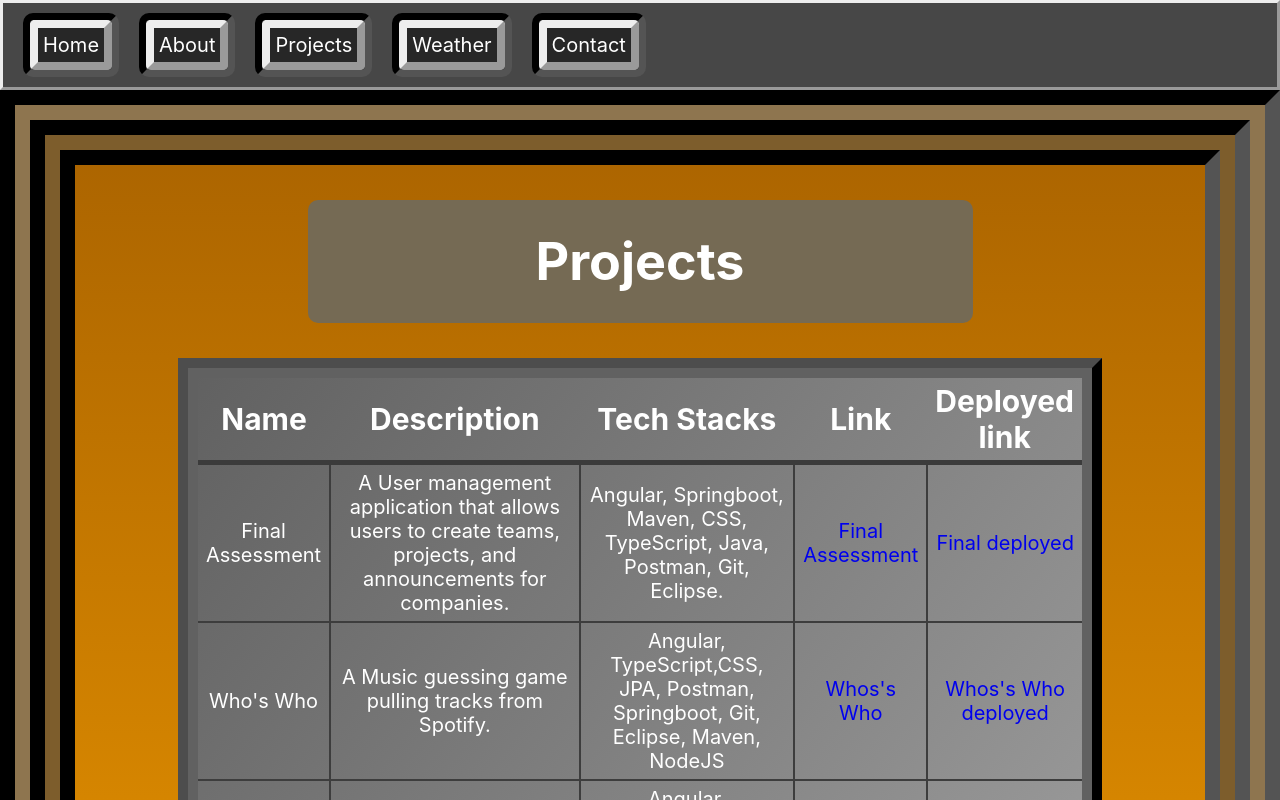
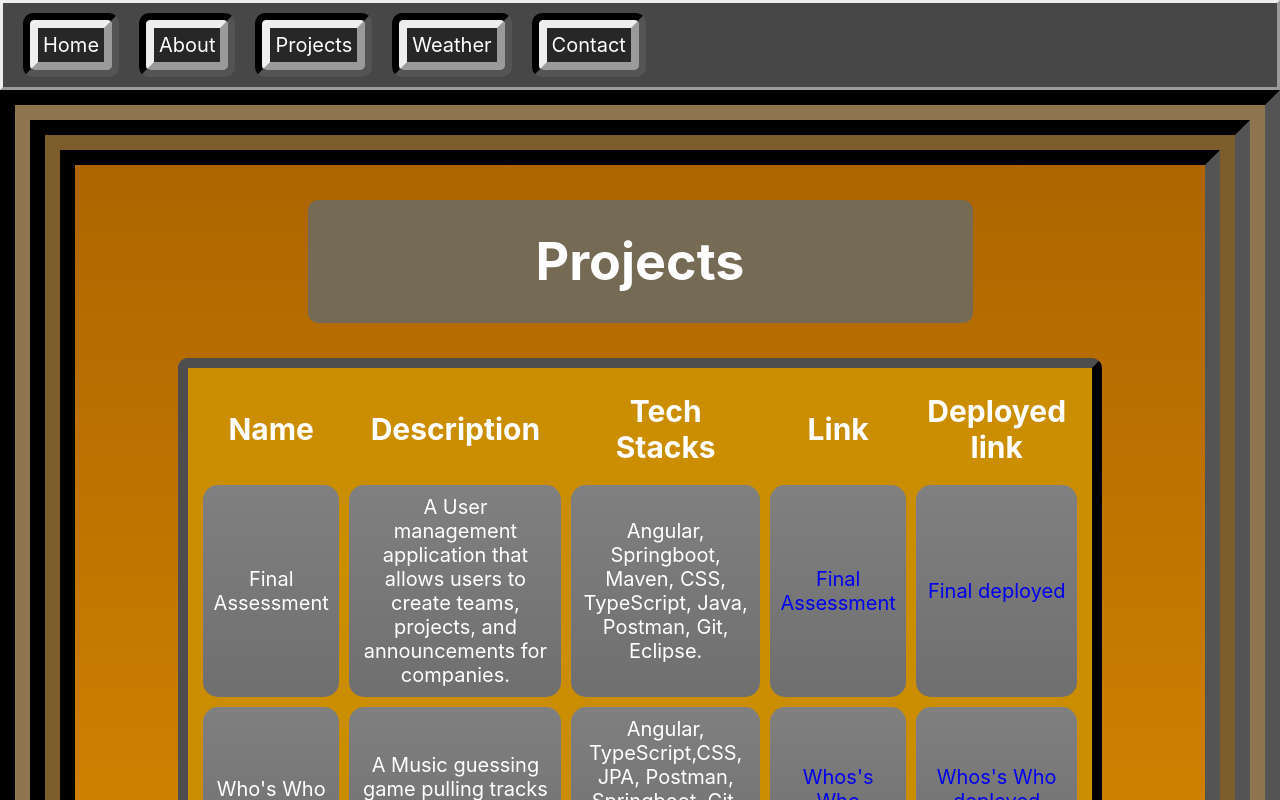
Before and after one commit to Mihso/testing, a React (Create React App) app: page /testing/projects in a window 1280 px wide. Shown: the top 800 px of the page. Built offline with nearby package versions, Linux system fonts and the light colour scheme.

Commit message:
adjust projects page css

```diff
--- a/src/Projects.css
+++ b/src/Projects.css
@@ -1,79 +1,73 @@
 .tabler{
    border-style:outset;
    border-color: rgb(77, 77, 77);
+   border-radius: 10px;
     border-Width: 10px;
     width: 80%;
     margin:auto;
-    overflow-x:scroll;
 }
 
 @media screen and (max-width: 700px){
     td{
-        border-color: rgb(61, 61, 61);
         border-width: 2px;
-        border-style: solid;
-        font-size: 12px;
-        border-collapse: collapse;
-        padding: 6px;
+        border-style: none;
+        border-radius: 15px;
+        background-color: grey;
+        background-image: linear-gradient(grey, rgb(111, 111, 111));
+        padding: 10px;
+        margin:10px;
     }
     thead{
         font-size: 12px;
-        border-color: rgb(59, 59, 59);;
         border-width: 5px;
-        border-style: solid;
+        border-style: none;
         border-collapse: collapse;
         padding: 5px;
     }
 
     table {
-        border-color: rgb(97, 97, 97);
-        background-color: grey;
         border-width:10px;
-        border-style: solid;
+        border-style: none;
         padding: 5px;
-        border-collapse: collapse;
         margin:auto;
         border-radius: 10px;
+        border-spacing: 10px;
     }
 }
 
 @media screen and (min-width: 700px){
     td{
-        border-color: rgb(61, 61, 61);
         border-width: 2px;
-        border-style: solid;
+        border-style: none;
         font-size: 20px;
-        border-collapse:collapse;
-        padding: 6px;
+        border-radius: 15px;
+        background-color: grey;
+        background-image: linear-gradient(grey, rgb(111, 111, 111));
+        padding: 10px;
+        margin:10px;
     }
     thead{
         font-size: 30px;
-        border-color: rgb(59, 59, 59);;
         border-width: 5px;
-        border-style: solid;
+        border-style: none;
         border-collapse: collapse;
         padding: 5px;
     }
 
     table {
-        border-color: rgb(97, 97, 97);
-        background-color: grey;
-        background-image: linear-gradient(0.35turn, rgb(97, 97, 97), rgb(171, 171, 171));
+        background-color: rgb(202, 142, 0);
         border-width:10px;
-        border-style: solid;
+        border-style: none;
         padding: 5px;
-        border-collapse: collapse;
         margin:auto;
-        border-radius: 10px;
+        border-spacing: 10px;
     }
 }
 
 tbody{
     font-size: 18px;
-    border-color: rgb(87, 87, 87);
     border-width: 5px;
-    border-style: solid;
-    border-collapse: collapse;
+    border-style: none;
 }
 
 .Project-App{
@@ -93,5 +87,5 @@ tbody{
 }
 
 th{
-    padding: 5px;
+    padding: 10px;
 }
```
